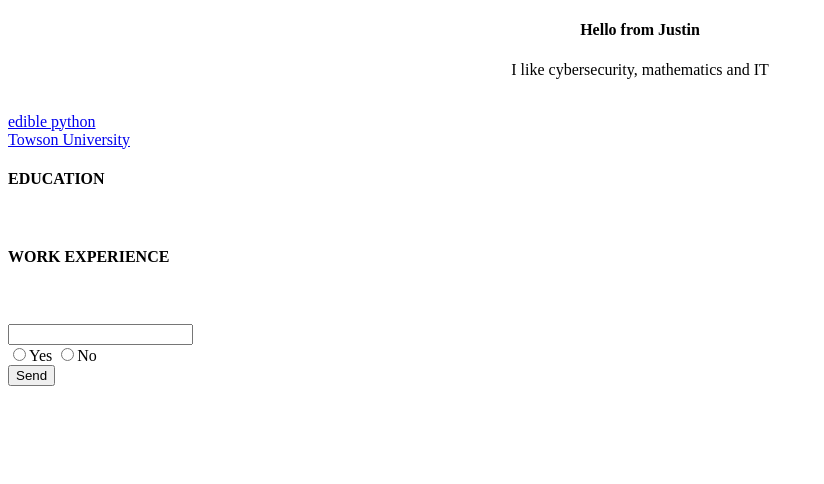
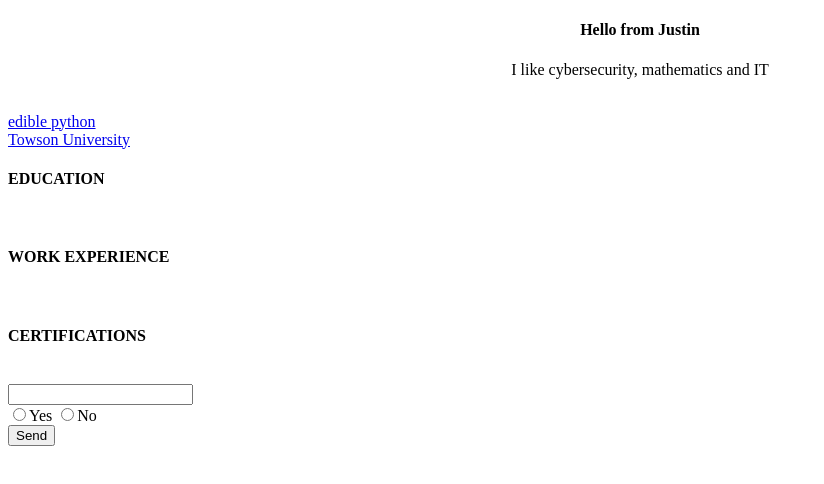
Before and after one commit to shutzi25/shutzi25, a plain HTML site: page index.html in a window 1280 px wide. Shown: the whole page, without its empty margins (0-824 px from the left). Drawn offline with Linux system fonts and the light colour scheme.

Commit message:
Update index.html

```diff
--- a/index.html
+++ b/index.html
@@ -20,6 +20,7 @@
 	<br>
 	<h4>WORK EXPERIENCE</h4>
 	<br>
+	<h4>CERTIFICATIONS</h4>
         <br>
 		<form>
 			<div>
```
